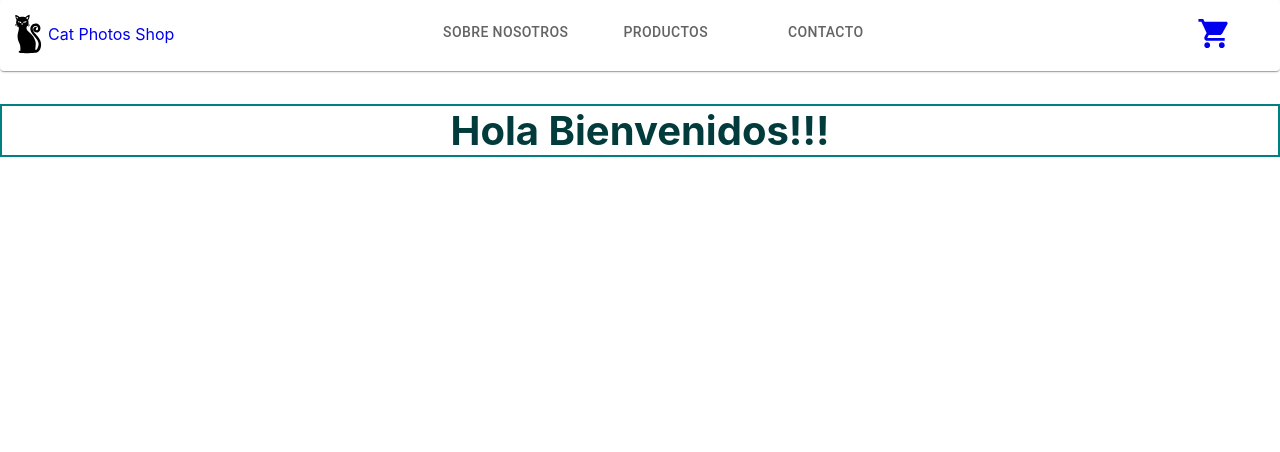
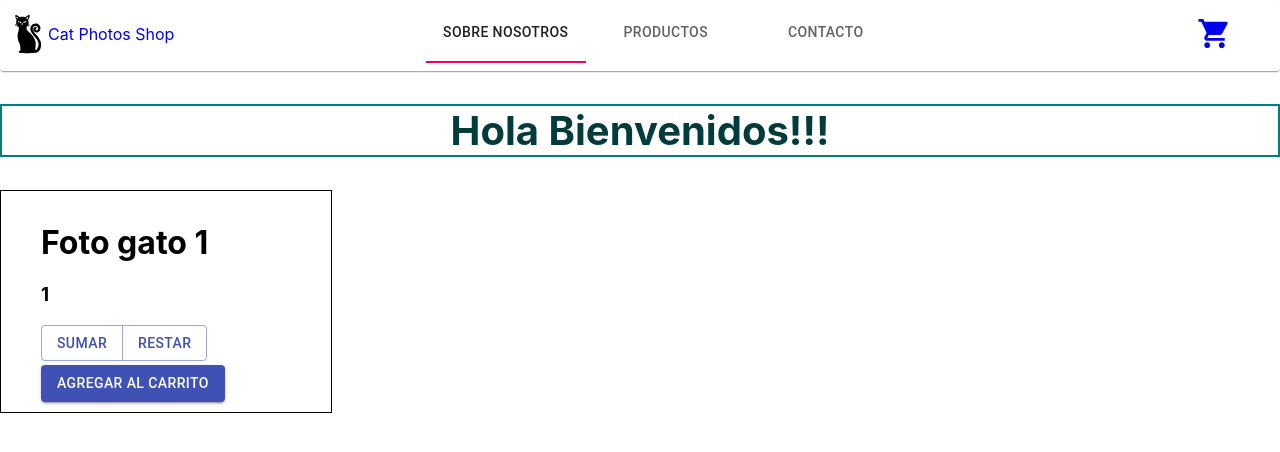
Before and after one commit to GiulianaOlmos/ecommerce-cat-photos, a React (Create React App) app: page / in a window 1280 px wide. Shown: the top 452 px of the page. Built offline with nearby package versions, Linux system fonts and the light colour scheme.

Commit message:
Agrego ItemCount - Olmos

```diff
--- /dev/null
+++ b/src/Components/ItemCount/ItemCount.js
@@ -0,0 +1,69 @@
+import React, { useState } from "react";
+import Button from "@material-ui/core/Button";
+import ButtonGroup from "@material-ui/core/ButtonGroup";
+
+function ItemCount(props) {
+  const [count, setCount] = useState(props.initial);
+
+  const sumar = () => {
+    if (count < props.stock) {
+      setCount(count + 1);
+    }
+  };
+
+  const restar = () => {
+    if (count > 0) {
+      setCount(count - 1);
+    }
+  };
+
+  const onAdd = () => {
+    console.log(`Se compraron ${count}`);
+  };
+
+  const itemCountStyle = {
+    border: "1px solid black",
+    width: "250px",
+    padding: "10px 40px",
+  };
+
+  const buttonGroup = {
+    display: "block",
+    marginBottom: "4px",
+  };
+
+  return (
+    <div style={itemCountStyle}>
+      <h1>Foto gato 1</h1>
+      <h3>{count}</h3>
+      <ButtonGroup
+        style={buttonGroup}
+        color="primary"
+        aria-label="outlined primary button group"
+      >
+        <Button
+          onClick={() => sumar()}
+          variant="outlined"
+          color="primary"
+          href="#outlined-buttons"
+          disabled={props.stock === 0}
+        >
+          sumar
+        </Button>
+        <Button
+          onClick={() => restar()}
+          variant="outlined"
+          color="primary"
+          href="#outlined-buttons"
+        >
+          Restar
+        </Button>
+      </ButtonGroup>
+      <Button disabled={props.stock === 0} onClick={() => onAdd()} variant="contained" color="primary">
+        Agregar al carrito
+      </Button>
+    </div>
+  );
+}
+
+export default ItemCount;
--- a/src/Components/ItemListContainer/ItemListContainer.js
+++ b/src/Components/ItemListContainer/ItemListContainer.js
@@ -1,9 +1,12 @@
 import React from "react";
+import ItemCount from "../ItemCount/ItemCount";
 
 function ItemListContainer(props) {
+
   return (
     <div>
       <h2 className="greetingClass">{props.greeting}</h2>
+      <ItemCount stock={5} initial={1} />
     </div>
   );
 }
--- a/src/Components/NavBar/NavBar.js
+++ b/src/Components/NavBar/NavBar.js
@@ -15,10 +15,10 @@ function NavBar() {
                     <p>Cat Photos Shop</p>
                 </div>
             </a>
-            <Tabs className="tabsClass">
-                <Tab label="Sobre Nosotros" />
-                <Tab label="Productos" />
-                <Tab label="Contacto" />
+            <Tabs className="tabsClass" value="1">
+                <Tab label="Sobre Nosotros" value="1"/>
+                <Tab label="Productos" value="2"/>
+                <Tab label="Contacto" value="3" />
             </Tabs>
             <CartWidget />
         </Paper>
```
